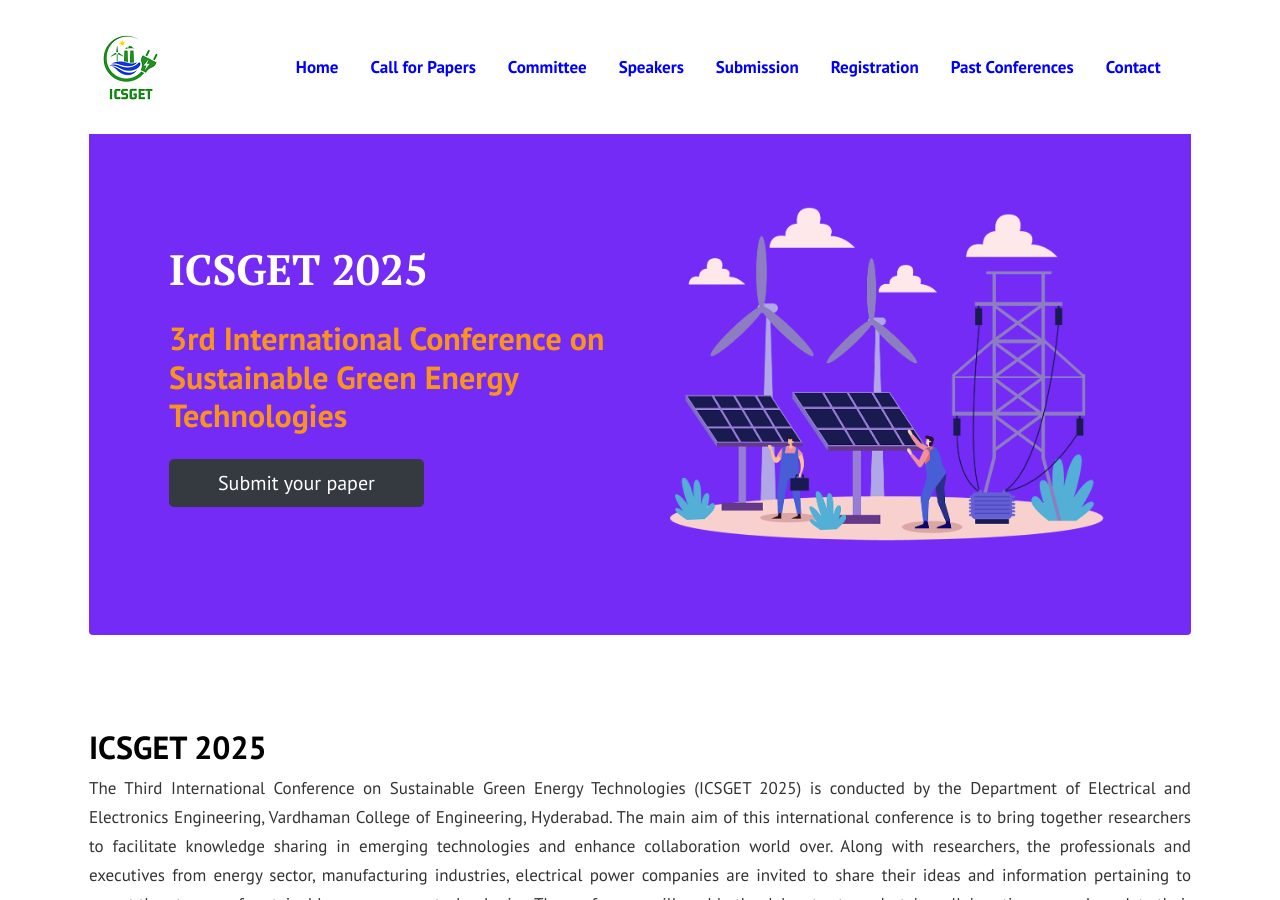
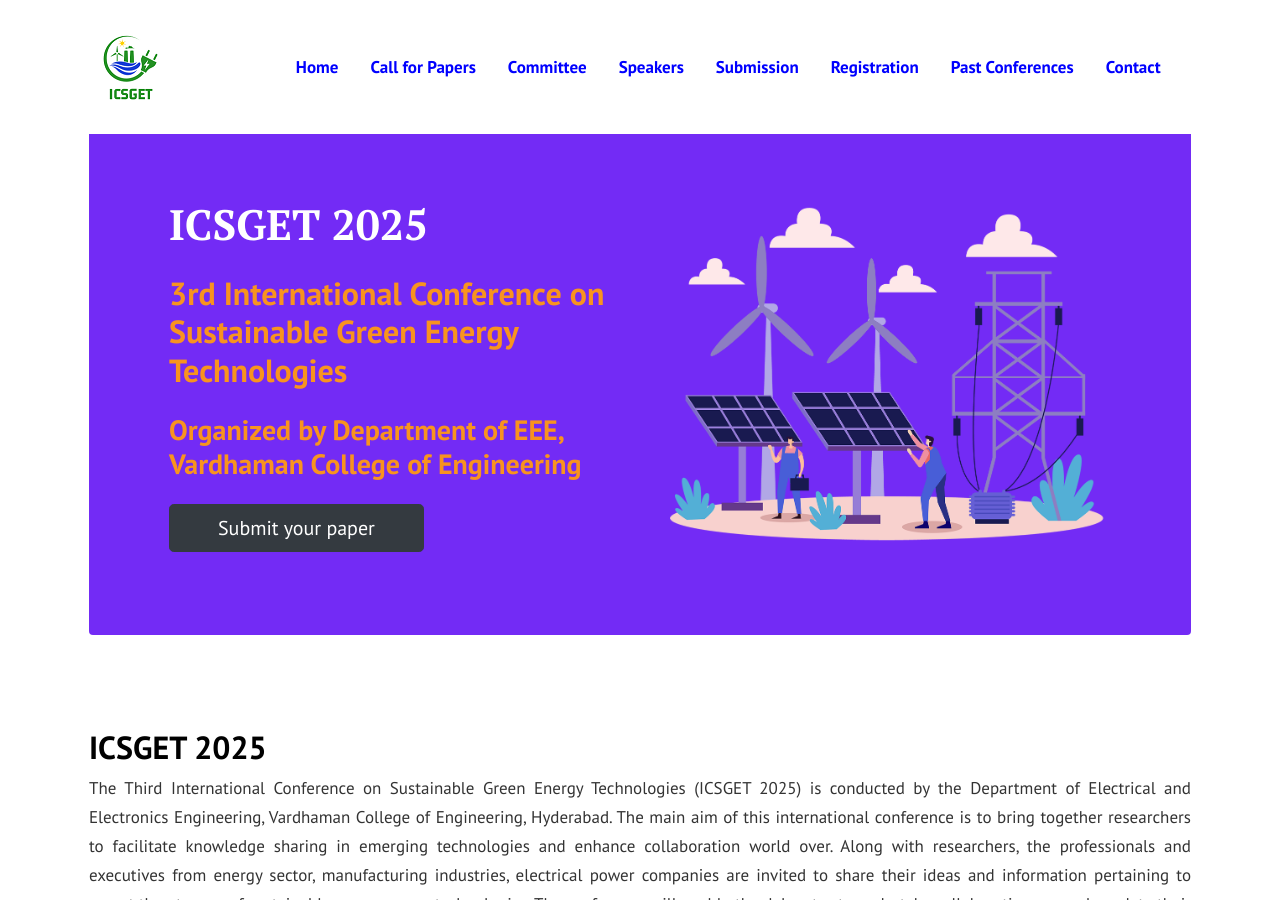
Before and after one commit to sravivarmanvce/temp, a Jekyll site: the page built from index.md, in a window 1280 px wide and 900 px high. Built offline with Jekyll 4.4.1, drawn with Linux system fonts in a browser that asks for light colours.

Commit message:
Update index.md

```diff
--- a/index.md
+++ b/index.md
@@ -12,6 +12,7 @@
     <div class="col-md-6">
       <h1 class="font-weight-bold mb-4 serif-font" style="color:#fff">ICSGET 2025</h1>
       <h2 class="mb-4" style="color:#F8931F">3rd International Conference on Sustainable Green Energy Technologies</h2>
+	  <h3 class="mb-4" style="color:#F8931F">Organized by Department of EEE, Vardhaman College of Engineering</h3>
       <a href="{{site.baseurl}}/submission" class="btn btn-dark text-white px-5 btn-lg">Submit your paper</a>
     </div>
     <div class="col-md-6 text-right pl-0 pl-lg-4">
```
